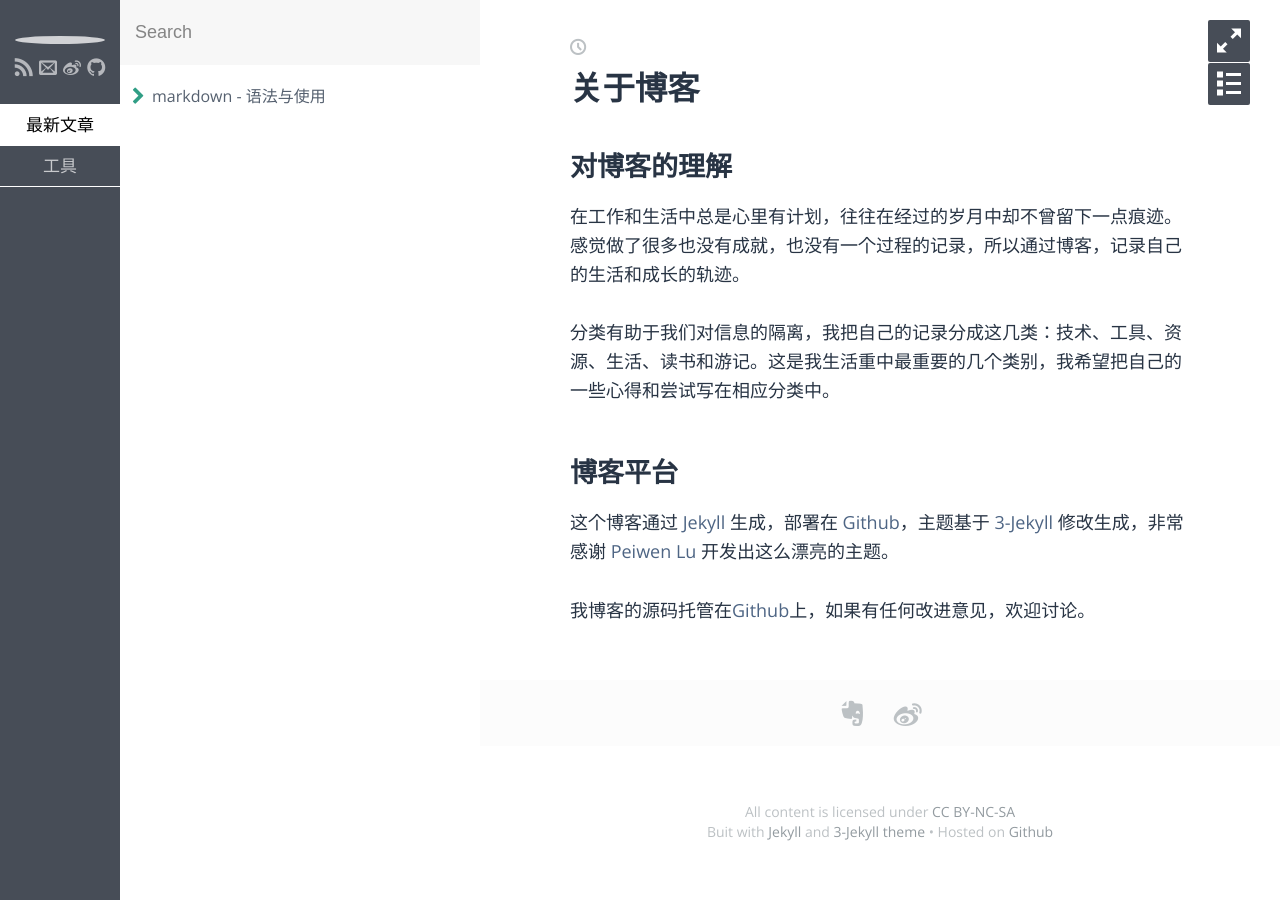
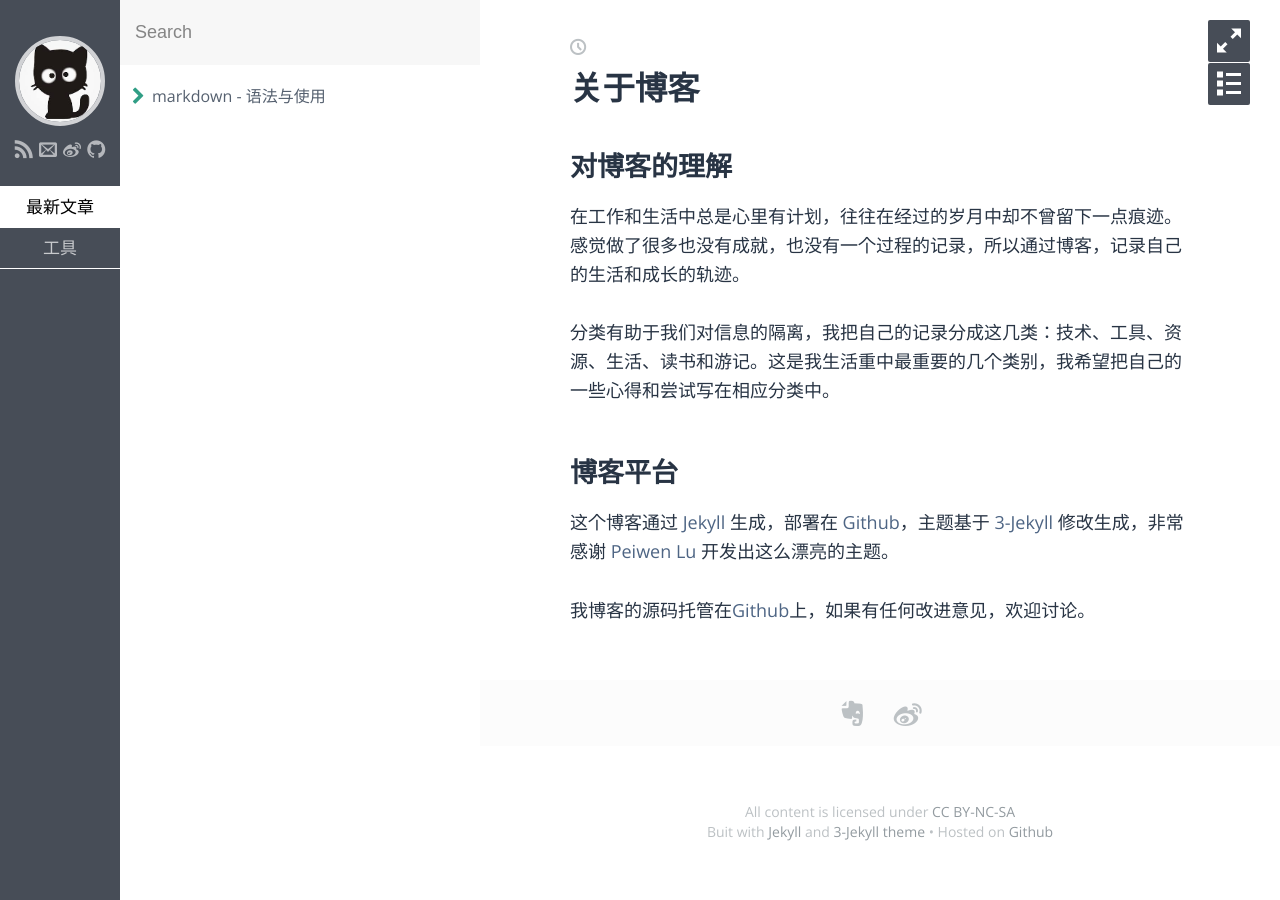
Before and after one commit to RayleBool/RayleBool.github.io, a Jekyll site: the page built from index.md, in a window 1280 px wide. Built offline with Jekyll 4.4.1, drawn with Linux system fonts in a browser that asks for light colours; some web fonts are replaced.

Commit message:
update page

```diff
--- a/_includes/sidebar.html
+++ b/_includes/sidebar.html
@@ -1,7 +1,7 @@
 <aside id="sidebar" class="open">
   <div id="sidebar-left">
     <a id="sidebar-avatar" href="{{ "/" | prepend: site.baseurl }}">
-      <img id="sidebar-avatar-img" alt="{{ site.tittle }}" src="{{ site.avatar | prepend: site.baseurl }}"/>
+      <img id="sidebar-avatar-img" alt="{{ site.tittle }}" src="assets/img/avator.jpg"/>
     </a>
 
     <div id="sidebar-social">
```
